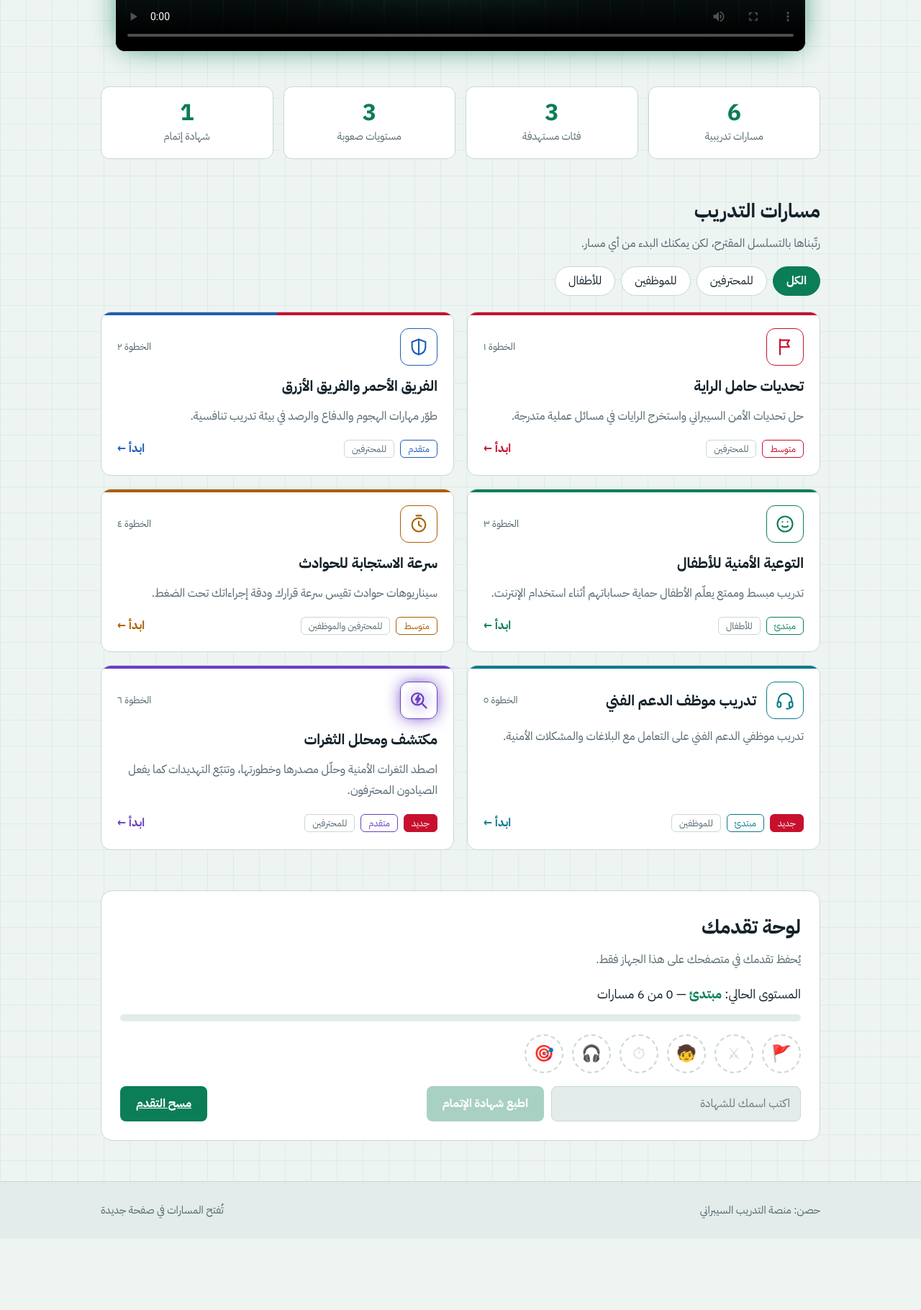
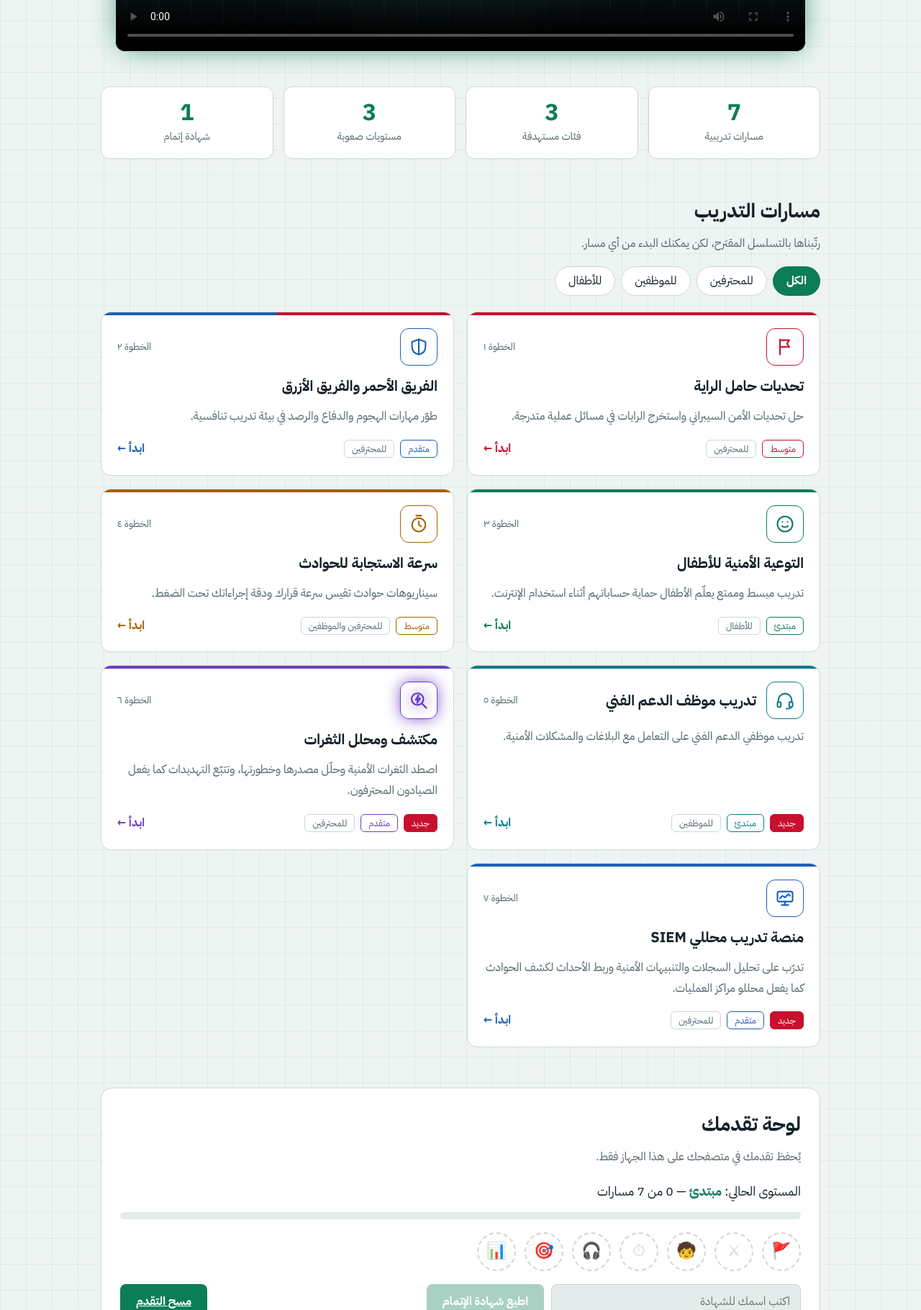
Before and after one commit to collegefox/main-platform, a plain HTML site: page index.html in a window 1280 px wide. Shown: the part 980-2800 px from the top of the page at 72% size. Before the commit the page ends 2701 px from the top, so only its background shows below. Drawn offline with Linux system fonts and the light colour scheme; grey boxes are pictures that could not be loaded.

Commit message:
Add files via upload

```diff
--- a/index.html
+++ b/index.html
@@ -111,6 +111,7 @@ footer .wrap{display:flex;gap:16px;flex-wrap:wrap;align-items:center;justify-con
 <symbol id="i-kid" viewBox="0 0 24 24"><circle cx="12" cy="12" r="9"/><path d="M8.500 14.500c1 1.500 6 1.500 7 0M9 9.500h.01M15 9.500h.01"/></symbol>
 <symbol id="i-time" viewBox="0 0 24 24"><circle cx="12" cy="13" r="8"/><path d="M12 9v4l3 2M9 2h6"/></symbol>
 <symbol id="i-head" viewBox="0 0 24 24"><path d="M4 14v-2a8 8 0 0 1 16 0v2"/><rect x="3" y="14" width="4" height="6" rx="1.500"/><rect x="17" y="14" width="4" height="6" rx="1.500"/><path d="M19 20c0 1.500-2 2-5 2"/></symbol>
+<symbol id="i-siem" viewBox="0 0 24 24"><rect x="3" y="4" width="18" height="12" rx="2"/><path d="M8 20h8M12 16v4M6 12l3-3 3 2 4-4 2 2"/></symbol>
 <symbol id="i-hunt" viewBox="0 0 24 24"><circle cx="10.5" cy="10.5" r="7"/><path d="M16 16l5 5"/><path class="bolt" d="M11.800 6 8.500 11.200h2.800L10 15l3.500-5.200h-2.800z" fill="currentColor"/></symbol>
 </svg>
 
@@ -126,7 +127,7 @@ footer .wrap{display:flex;gap:16px;flex-wrap:wrap;align-items:center;justify-con
     <div class="rv">
       <span class="tag">منصة تدريب سيبراني عربية</span>
       <h1>ابنِ <em>حصنك</em> الرقمي<br>وتدرّب كالمحترفين</h1>
-      <p class="lead">ستة مسارات عملية من تحديات الراية إلى الاستجابة للحوادث والتوعية الأمنية. اختر مهمتك، وأكمل المسارات، واحصل على شهادة إتمام.</p>
+      <p class="lead">سبعة مسارات عملية من تحديات الراية إلى الاستجابة للحوادث والتوعية الأمنية. اختر مهمتك، وأكمل المسارات، واحصل على شهادة إتمام.</p>
       <a class="cta" href="#tracks">ابدأ رحلتك</a> <a class="cta ghost" href="#video" data-play>▶ شاهد الفيديو</a>
     </div>
     <div class="term rv" aria-label="محاكاة طرفية">
@@ -138,7 +139,7 @@ footer .wrap{display:flex;gap:16px;flex-wrap:wrap;align-items:center;justify-con
   <section class="vid rv" id="video" aria-label="الفيديو الترويجي"><video id="pv" controls playsinline preload="metadata" poster="poster.jpg"><source src="hisn-promo.mp4" type="video/mp4">متصفحك لا يدعم تشغيل الفيديو.</video></section>
 
   <section class="stats rv" aria-label="إحصاءات المنصة">
-    <div class="stat"><b data-n="6">0</b><span>مسارات تدريبية</span></div>
+    <div class="stat"><b data-n="7">0</b><span>مسارات تدريبية</span></div>
     <div class="stat"><b data-n="3">0</b><span>فئات مستهدفة</span></div>
     <div class="stat"><b data-n="3">0</b><span>مستويات صعوبة</span></div>
     <div class="stat"><b data-n="1">0</b><span>شهادة إتمام</span></div>
@@ -189,13 +190,19 @@ footer .wrap{display:flex;gap:16px;flex-wrap:wrap;align-items:center;justify-con
         <p>اصطد الثغرات الأمنية وحلّل مصدرها وخطورتها، وتتبّع التهديدات كما يفعل الصيادون المحترفون.</p>
         <div class="meta"><span class="b new">جديد</span><span class="b lv">متقدم</span><span class="b">للمحترفين</span><span class="go">ابدأ ←</span></div>
       </a>
+      <a class="card rv" data-id="siem" data-cat="pro" style="--c:var(--blue)" href="https://collegefox.github.io/SIEM-/" target="_blank" rel="noopener">
+        <div class="row"><div class="ico"><svg><use href="#i-siem"/></svg></div><span class="step">الخطوة ٧</span></div>
+        <h3>منصة تدريب محللي SIEM</h3>
+        <p>تدرّب على تحليل السجلات والتنبيهات الأمنية وربط الأحداث لكشف الحوادث كما يفعل محللو مراكز العمليات.</p>
+        <div class="meta"><span class="b new">جديد</span><span class="b lv">متقدم</span><span class="b">للمحترفين</span><span class="go">ابدأ ←</span></div>
+      </a>
     </div>
   </section>
 
   <section class="progress rv" id="progress">
     <h2 class="sec">لوحة تقدمك</h2>
     <p class="sub">يُحفظ تقدمك في متصفحك على هذا الجهاز فقط.</p>
-    <div class="lvl">المستوى الحالي: <b id="lvl">مبتدئ</b> — <span id="cnt">0</span> من 6 مسارات</div>
+    <div class="lvl">المستوى الحالي: <b id="lvl">مبتدئ</b> — <span id="cnt">0</span> من 7 مسارات</div>
     <div class="pbar" role="progressbar" aria-valuemin="0" aria-valuemax="100" aria-valuenow="0" id="pb"><i id="pf"></i></div>
     <div class="medals" id="medals"></div>
     <div class="cert">
@@ -208,11 +215,11 @@ footer .wrap{display:flex;gap:16px;flex-wrap:wrap;align-items:center;justify-con
 
 <footer><div class="wrap"><span>حصن: منصة التدريب السيبراني</span><span>تُفتح المسارات في صفحة جديدة</span></div></footer>
 
-<div id="certp"><svg width="70" height="78" viewBox="0 0 64 72"><use href="#logo"/></svg><h2>شهادة إتمام المسارات</h2><p>تشهد منصة حصن بأن</p><div class="nm" id="cn"></div><p>قد أتمّ مسارات التدريب السيبراني الستة</p><p id="cd"></p></div>
+<div id="certp"><svg width="70" height="78" viewBox="0 0 64 72"><use href="#logo"/></svg><h2>شهادة إتمام المسارات</h2><p>تشهد منصة حصن بأن</p><div class="nm" id="cn"></div><p>قد أتمّ مسارات التدريب السيبراني السبعة</p><p id="cd"></p></div>
 
 <script>
 (function(){
-var K="hisn:v1",IDS=["flag","team","kids","ir","support","hunt"],MD=["🚩","⚔","🧒","⏱","🎧","🎯"],LV=["مبتدئ","متدرب","متدرب","محترف","محترف","خبير","صائد الثغرات"];
+var K="hisn:v1",IDS=["flag","team","kids","ir","support","hunt","siem"],MD=["🚩","⚔","🧒","⏱","🎧","🎯","📊"],LV=["مبتدئ","متدرب","متدرب","محترف","محترف","خبير","صائد الثغرات","محلل SIEM"];
 var seen=[];
 try{seen=JSON.parse(localStorage.getItem(K)||"[]")||[]}catch(e){seen=[]}
 function save(){try{localStorage.setItem(K,JSON.stringify(seen))}catch(e){}}
@@ -235,7 +242,7 @@ document.querySelectorAll(".chip").forEach(function(b){b.onclick=function(){
 var th=$("#theme");th.onclick=function(){var r=document.documentElement,dark=getComputedStyle(r).colorScheme==="dark";r.setAttribute("data-theme",dark?"light":"dark")};
 var rm=window.matchMedia("(prefers-reduced-motion:reduce)").matches;
 setTimeout(function(){$("#splash").classList.add("out")},rm?0:1100);
-var lines=["$ whoami","<span>> متدرب في حصن</span>","$ scan --tracks","<span>> تم العثور على 6 مسارات</span>","$ start --mission _"],tt=$("#tt");
+var lines=["$ whoami","<span>> متدرب في حصن</span>","$ scan --tracks","<span>> تم العثور على 7 مسارات</span>","$ start --mission _"],tt=$("#tt");
 function typeAll(){if(rm){tt.innerHTML=lines.join("\n");return}
   var li=0,ci=0,out="";(function step(){if(li>=lines.length){tt.innerHTML=out+'<i class="cur"></i>';return}
     var L=lines[li],plain=L.replace(/<[^>]+>/g,"");ci++;
```
